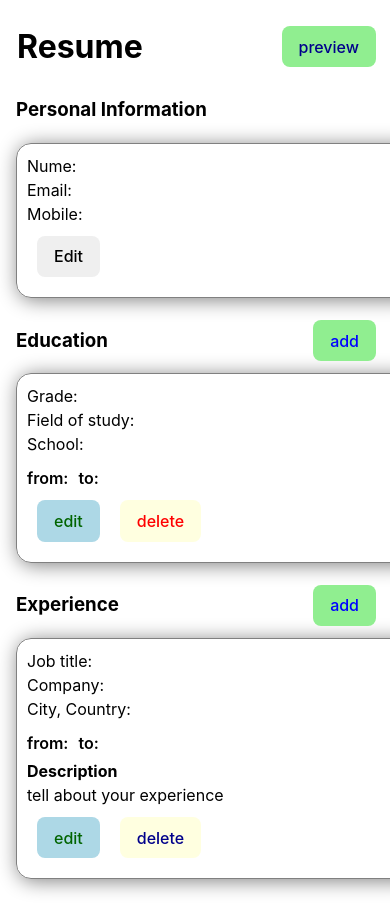
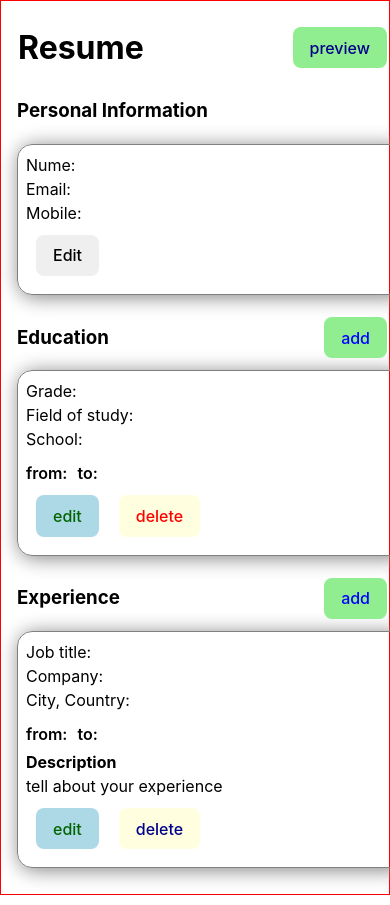
Before and after one commit to petredemi/cv-app, a React (Vite) app: page / in a window 390 px wide. Shown: the top 905 px of the page. Built offline with nearby package versions, Linux system fonts and the light colour scheme.

Commit message:
ajust style width

```diff
--- a/src/App.css
+++ b/src/App.css
@@ -3,10 +3,11 @@
   margin: 0 auto;
   padding: 1rem;
   text-align: start;
+
 }
 @media(max-width: 450px) {
   #root{
-    max-width: 370px;
+    max-width: 380px;
   }
 
 }
--- a/src/App.jsx
+++ b/src/App.jsx
@@ -3,9 +3,6 @@ import {Personalinfo} from './personalinfo.jsx'
 import {Education} from './education.jsx'
 import {Experience} from './experience.jsx'
 import './App.css'
-
-
-
 function Button({ color, background, text, handleClick}){
   const btnStyle ={
       color: color,
@@ -15,7 +12,6 @@ function Button({ color, background, text, handleClick}){
       <button style = {btnStyle} onClick={handleClick}>{text}</button>
   )
 }
-
 
 function App() {
     const [view, setView] = useState('block')
--- a/src/education.jsx
+++ b/src/education.jsx
@@ -21,8 +21,8 @@ function Label({title, type, name, value, setValue}){
              <input type={type}
                 id = {name}
                 name = {name}
-                 value={value}
-                 onChange={(event) => {setValue(event.target.value)}}
+                value={value}
+                onChange={(event) => {setValue(event.target.value)}}
               />
         </>
     )
--- a/src/index.css
+++ b/src/index.css
@@ -2,6 +2,7 @@
   font-family: Inter, system-ui, Avenir, Helvetica, Arial, sans-serif;
   line-height: 1.5;
   font-weight: 400;
+  border: 1px solid red;
 /*
   color-scheme: light dark;
   color: rgba(255, 255, 255, 0.87);
--- a/src/stylefiles/general.css
+++ b/src/stylefiles/general.css
@@ -76,9 +76,9 @@ button{
 .info{
     border: 1px solid grey;
     box-shadow: 2px 2px 20px grey;
-    min-width: 380px;
+    min-width: 370px;
     border-radius: 15px;
-    padding: 10px;
+    padding: 8px;
     margin-bottom: 10px;
 
 }
```
